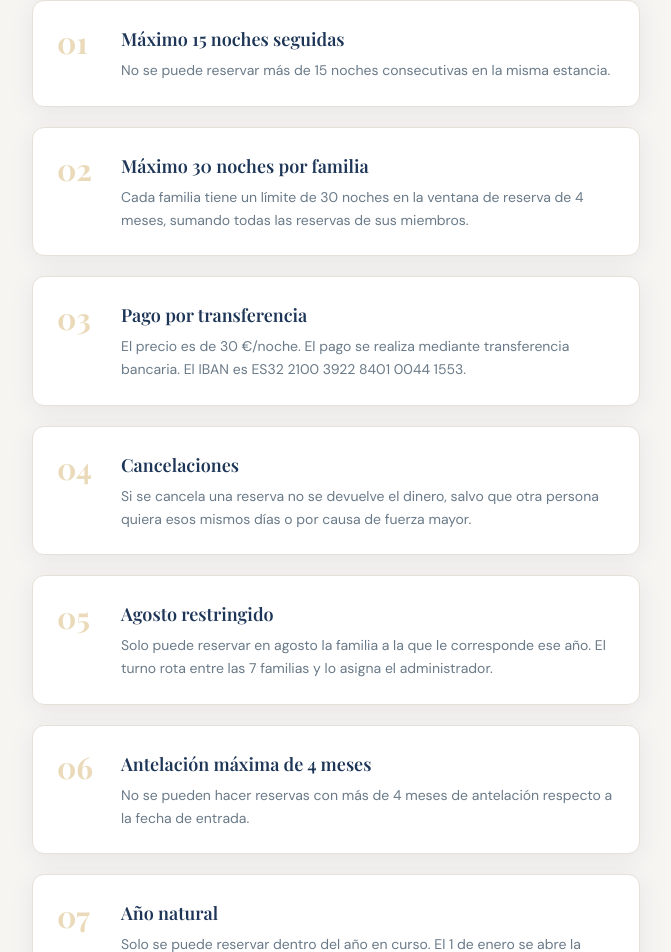
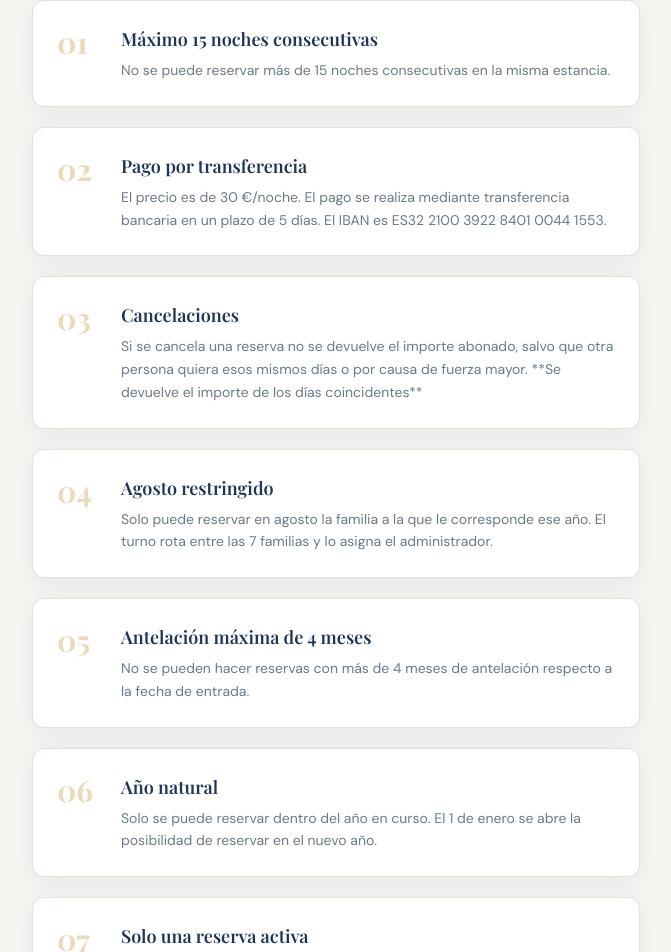
Before and after one commit to agzaiconsulting-code/web_Santo-a, a Next.js app: page /normas in a window 1280 px wide. Shown: the part 312-1264 px from the top of the page, without its empty margins (304-975 px from the left). Built offline with nearby package versions, Linux system fonts and the light colour scheme; no server answers.

Commit message:
normas change

```diff
--- a/src/app/normas/page.tsx
+++ b/src/app/normas/page.tsx
@@ -7,38 +7,38 @@ export const metadata: Metadata = {
 const NORMAS = [
   {
     num: '01',
-    title: 'Máximo 15 noches seguidas',
+    title: 'Máximo 15 noches consecutivas',
     body: 'No se puede reservar más de 15 noches consecutivas en la misma estancia.',
   },
   {
     num: '02',
-    title: 'Máximo 30 noches por familia',
-    body: 'Cada familia tiene un límite de 30 noches en la ventana de reserva de 4 meses, sumando todas las reservas de sus miembros.',
+    title: 'Pago por transferencia',
+    body: 'El precio es de 30 €/noche. El pago se realiza mediante transferencia bancaria en un plazo de 5 días. El IBAN es ES32 2100 3922 8401 0044 1553.',
   },
   {
     num: '03',
-    title: 'Pago por transferencia',
-    body: 'El precio es de 30 €/noche. El pago se realiza mediante transferencia bancaria. El IBAN es ES32 2100 3922 8401 0044 1553.',
+    title: 'Cancelaciones',
+    body: 'Si se cancela una reserva no se devuelve el importe abonado, salvo que otra persona quiera esos mismos días o por causa de fuerza mayor. **Se devuelve el importe de los días coincidentes**',
   },
   {
     num: '04',
-    title: 'Cancelaciones',
-    body: 'Si se cancela una reserva no se devuelve el dinero, salvo que otra persona quiera esos mismos días o por causa de fuerza mayor.',
-  },
-  {
-    num: '05',
     title: 'Agosto restringido',
     body: 'Solo puede reservar en agosto la familia a la que le corresponde ese año. El turno rota entre las 7 familias y lo asigna el administrador.',
   },
   {
-    num: '06',
+    num: '05',
     title: 'Antelación máxima de 4 meses',
     body: 'No se pueden hacer reservas con más de 4 meses de antelación respecto a la fecha de entrada.',
   },
   {
-    num: '07',
+    num: '06',
     title: 'Año natural',
     body: 'Solo se puede reservar dentro del año en curso. El 1 de enero se abre la posibilidad de reservar en el nuevo año.',
+  },
+    {
+    num: '07',
+    title: 'Solo una reserva activa',
+    body: 'Solo se puede tener una reserva activa.',
   },
 ]
 
```
